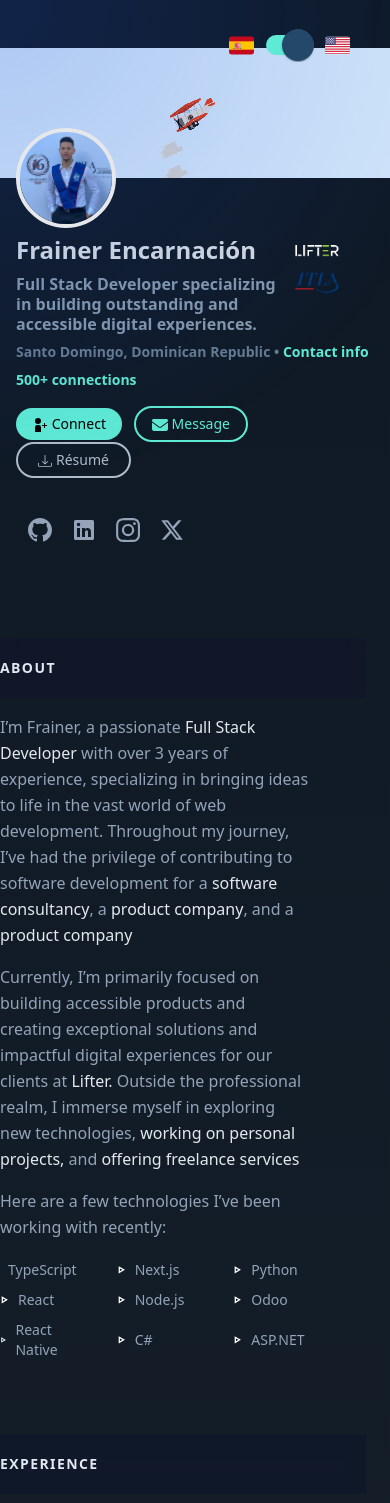
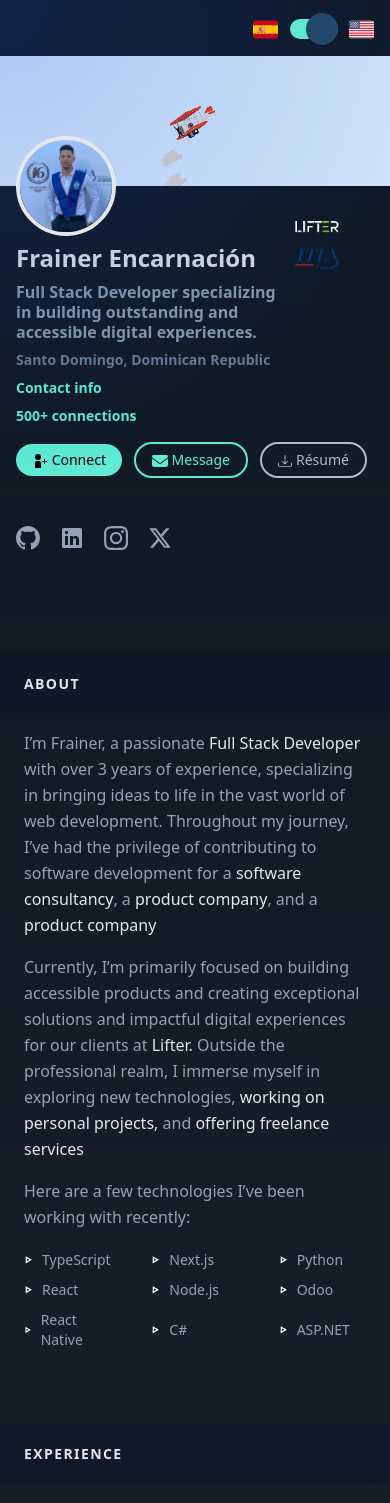
Before and after one commit to fraineralex/fraineralex.dev, a Next.js app: page / in a window 390 px wide. Shown: the top 1503 px of the page. Built offline with nearby package versions, Linux system fonts and the light colour scheme.

Commit message:
fix: some problems of the responsive in mobile device

```diff
--- a/src/components/blog/writing-card.tsx
+++ b/src/components/blog/writing-card.tsx
@@ -14,14 +14,14 @@
   const partialTitle = titleArray.join(' ')
 
   return (
-    <li className='mb-12'>
+    <li className='mb-10'>
       <div className='group relative grid grid-cols-8 gap-4 transition-all sm:items-center sm:gap-8 md:gap-4 lg:hover:!opacity-100 lg:group-hover/list:opacity-50'>
         <span className='absolute -inset-x-4 -inset-y-4 z-0 hidden rounded-md transition motion-reduce:transition-none lg:-inset-x-6 lg:block lg:group-hover:bg-shark-800/20 lg:group-hover:shadow-[inset_0_1px_0_0_rgba(148,163,184,0.1)] lg:group-hover:drop-shadow-lg'></span>
         <Image
           width={200}
           height={48}
           alt={`Image of the blog ${title}`}
-          className='z-10 col-span-2 rounded border-2 border-shark-200/10 transition group-hover:border-shark-200/30 sm:col-span-2'
+          className='z-10 col-span-2 rounded border-2 border-slate-200/10 transition group-hover:border-slate-200/30 sm:col-span-2'
           src={`/images/blog/${imageName}`}
           style={{ color: 'transparent' }}
         />
--- a/src/components/common/intersection-observer.tsx
+++ b/src/components/common/intersection-observer.tsx
@@ -34,7 +34,10 @@
   return (
     <div className='lg:flex lg:justify-between lg:gap-10' lang={lang}>
       <SideNav dictionary={dictionary.sidenav} inViews={inViews} />
-      <main id='content' className='pt-24 lg:w-1/2 lg:py-24 pr-20'>
+      <main
+        id='content'
+        className='pt-24 lg:w-1/2 lg:py-24 lg:pr-20 xl:pr-20 2xl:pr-20 px-6 lg:px-0 xl:px-0 2xl:px-0'
+      >
         <About dictionary={dictionary.about} refAbout={refAbout} />
         <Experience
           dictionary={dictionary.experience}
--- a/src/components/layout/linkedin-card.tsx
+++ b/src/components/layout/linkedin-card.tsx
@@ -1,10 +1,14 @@
 import Image from 'next/image'
 import { BsDownload } from 'react-icons/bs'
-import { ConnectIcon, EmailIcon } from '../common/SvgIcons'
+import {
+  ConnectIcon,
+  EmailIcon,
+} from '../common/SvgIcons'
 import { LinkedinCardProps } from '@/types/sidenav-types'
 import Link from 'next/link'
+import SocialMedia from './social-media'
 
-export const LinkedinCard = ({ dictionary }: LinkedinCardProps) => {
+export const LinkedinCard = ({ dictionary, navigation }: LinkedinCardProps) => {
   const {
     profileImage,
     lifterLink,
@@ -20,7 +24,7 @@
   } = dictionary
   return (
     <article className='w-feature max-w-lg mx-auto'>
-      <div className='w-full aspect-[3/1] bg-surface-4'>
+      <div className='w-full aspect-[3/1] bg-surface-4 mt-2 md:mt-0'>
         <iframe
           title='3D CSS Plane Demo'
           className='w-full h-full'
@@ -45,7 +49,7 @@
             href={lifterLink.url}
             target='_blank'
             rel='noopener noreferrer'
-            className='items-center text-white bg-brand-fill absolute block me-8 mt-32'
+            className='items-center text-white bg-brand-fill absolute block me-8 mt-16 sm:mt-32'
           >
             <Image
               src={lifterLink.logo}
@@ -58,7 +62,7 @@
             href={itlaLink.url}
             target='_blank'
             rel='noopener noreferrer'
-            className='items-center text-white bg-brand-fill absolute block me-8 mt-48'
+            className='items-center text-white bg-brand-fill absolute block me-8 mt-32 sm:mt-48'
           >
             <Image src={itlaLink.logo} alt='Itla Logo' width='50' height='25' />
           </Link>
@@ -68,10 +72,12 @@
           <span className='w-6 aspect-square inline-block'></span>
         </h1>
         <div className='leading-tight'>
-          <p className='mb-2 font-semibold text-shark-400 pe-24'>{tagline}</p>
+          <p className='mb-2 font-semibold text-shark-400 pe-20 sm:pe-24'>
+            {tagline}
+          </p>
           <p className='mb-2 text-sm font-semibold text-shark-500'>
-            {location} •{' '}
-            <span className='text-teal-300 hover:underline cursor-pointer'>
+            {location} <i className='hidden sm:inline me-1'>• </i>
+            <span className='text-teal-300 hover:underline cursor-pointer block mt-2 sm:mt-0 sm:inline'>
               {contactInfo}
             </span>
           </p>
@@ -79,7 +85,7 @@
             {connections}
           </p>
         </div>
-        <span className='flex gap-x-3 items-center text-fluid--1 flex-wrap text-text-4'>
+        <span className='flex gap-x-3 items-center text-fluid--1 text-text-4 whitespace-nowrap'>
           <Link
             type='button'
             className='bg-teal-300 focus:ring-4 font-medium rounded-3xl text-sm px-4 py-1.5 text-center text-black border-0 border-teal-300 align-middle'
@@ -96,7 +102,7 @@
             <EmailIcon className='inline w-4' /> {messageButton.label}
           </Link>
           <Link
-            className='font-medium rounded-3xl text-sm px-5 py-1.5 text-center text-shark-300 border-2 border-shark-300'
+            className='font-medium rounded-3xl text-sm px-4 sm:px-5 py-1.5 text-center text-shark-300 border-2 border-shark-300'
             aria-label='View Full Résumé'
             href={resumeButton.url}
             target='_blank'
@@ -105,6 +111,7 @@
             {resumeButton.label}
           </Link>
         </span>
+        <SocialMedia className='mt-10 flex lg:hidden items-center' navigation={navigation} />
       </div>
     </article>
   )
--- a/src/components/layout/sidenav.tsx
+++ b/src/components/layout/sidenav.tsx
@@ -8,20 +8,26 @@
 import ItemLink from './item-link'
 import { LinkedinCard } from './linkedin-card'
 import Link from 'next/link'
+import SocialMedia from './social-media'
 
 export default function SideNav ({ dictionary, inViews }: SidenavProps) {
   const { linkedinCard, navigation } = dictionary
   return (
     <header className='lg:sticky lg:top-0 lg:flex lg:max-h-screen lg:w-1/2 lg:flex-col lg:justify-between lg:py-20'>
-      <LinkedinCard dictionary={linkedinCard} />
+      <LinkedinCard dictionary={linkedinCard} navigation={navigation} />
       <article className='px-6 md:px-12 lg:px-20 mb-2 text-gray-200'>
         <nav className='nav hidden lg:block' aria-label='In-page jump links'>
           <ul className='mt-12 w-max'>
             <li>
-              <Link className='group flex items-center py-3 active' href='#about'>
+              <Link
+                className='group flex items-center py-3 active'
+                href='#about'
+              >
                 <span
                   className={`nav-indicator mr-4 h-px transition-all group-hover:w-16 group-hover:bg-slate-200 group-focus-visible:w-16 group-focus-visible:bg-slate-200 motion-reduce:transition-none ${
-                    inViews.inViewAbout ? 'w-16 bg-slate-200' : 'w-8 bg-slate-600'
+                    inViews.inViewAbout
+                      ? 'w-16 bg-slate-200'
+                      : 'w-8 bg-slate-600'
                   }`}
                 ></span>
                 <span
@@ -64,7 +70,9 @@
                 ></span>
                 <span
                   className={`nav-text text-xs font-bold uppercase tracking-widest group-hover:text-slate-200 group-focus-visible:text-slate-200 ${
-                    inViews.inViewProjects || inViews.inViewWriting ? 'text-slate-200' : 'text-slate-500'
+                    inViews.inViewProjects || inViews.inViewWriting
+                      ? 'text-slate-200'
+                      : 'text-slate-500'
                   }`}
                 >
                   {navigation.projects}
@@ -82,26 +90,7 @@
           </ul>
         </nav>
       </article>
-      <ul
-        className='ml-1 mt-10 flex items-center px-6 md:px-12 lg:px-20'
-        aria-label='Social media'
-      >
-        <ItemLink title='Github' href={navigation.githubUrl}>
-          <GitHubIcon />
-        </ItemLink>
-
-        <ItemLink title='Linkedin' href={navigation.linkedinUrl}>
-          <LinkedinIcon />
-        </ItemLink>
-
-        <ItemLink title='Instagram' href={navigation.instagramUrl}>
-          <InstagramIcon />
-        </ItemLink>
-
-        <ItemLink title='Twitter' href={navigation.twitterUrl}>
-          <XIcon />
-        </ItemLink>
-      </ul>
+      <SocialMedia className='ml-1 mt-10 items-center px-6 md:px-12 lg:px-20 hidden lg:flex' navigation={navigation} />
     </header>
   )
 }
--- /dev/null
+++ b/src/components/layout/social-media.tsx
@@ -0,0 +1,35 @@
+import { Navigation } from '@/types/sidenav-types'
+import {
+  GitHubIcon,
+  InstagramIcon,
+  LinkedinIcon,
+  XIcon
+} from '../common/SvgIcons'
+import ItemLink from './item-link'
+
+interface Props {
+  className: string
+  navigation: Navigation
+}
+
+export default function SocialMedia ({ className, navigation }: Props) {
+  return (
+    <ul className={className} aria-label='Social media'>
+      <ItemLink title='Github' href={navigation.githubUrl}>
+        <GitHubIcon />
+      </ItemLink>
+
+      <ItemLink title='Linkedin' href={navigation.linkedinUrl}>
+        <LinkedinIcon />
+      </ItemLink>
+
+      <ItemLink title='Instagram' href={navigation.instagramUrl}>
+        <InstagramIcon />
+      </ItemLink>
+
+      <ItemLink title='Twitter' href={navigation.twitterUrl}>
+        <XIcon />
+      </ItemLink>
+    </ul>
+  )
+}
--- a/src/components/layout/switch-language.tsx
+++ b/src/components/layout/switch-language.tsx
@@ -33,7 +33,7 @@
     lang === 'en' ? 'Traducir a español' : 'Translate to english'
 
   return (
-    <header className='fixed right-10 top-5 z-50'>
+    <header className='absolute md:fixed right-4 md:right-10 top-1 md:top-5 z-50'>
       <SpainFlag className='inline' />
       <Link href={newpath}>
         <FormControlLabel
```
Also changed, not shown: src/components/experience/experience-card.tsx (+19 -6 lines), src/components/project/project-card.tsx (+13 -9 lines).
